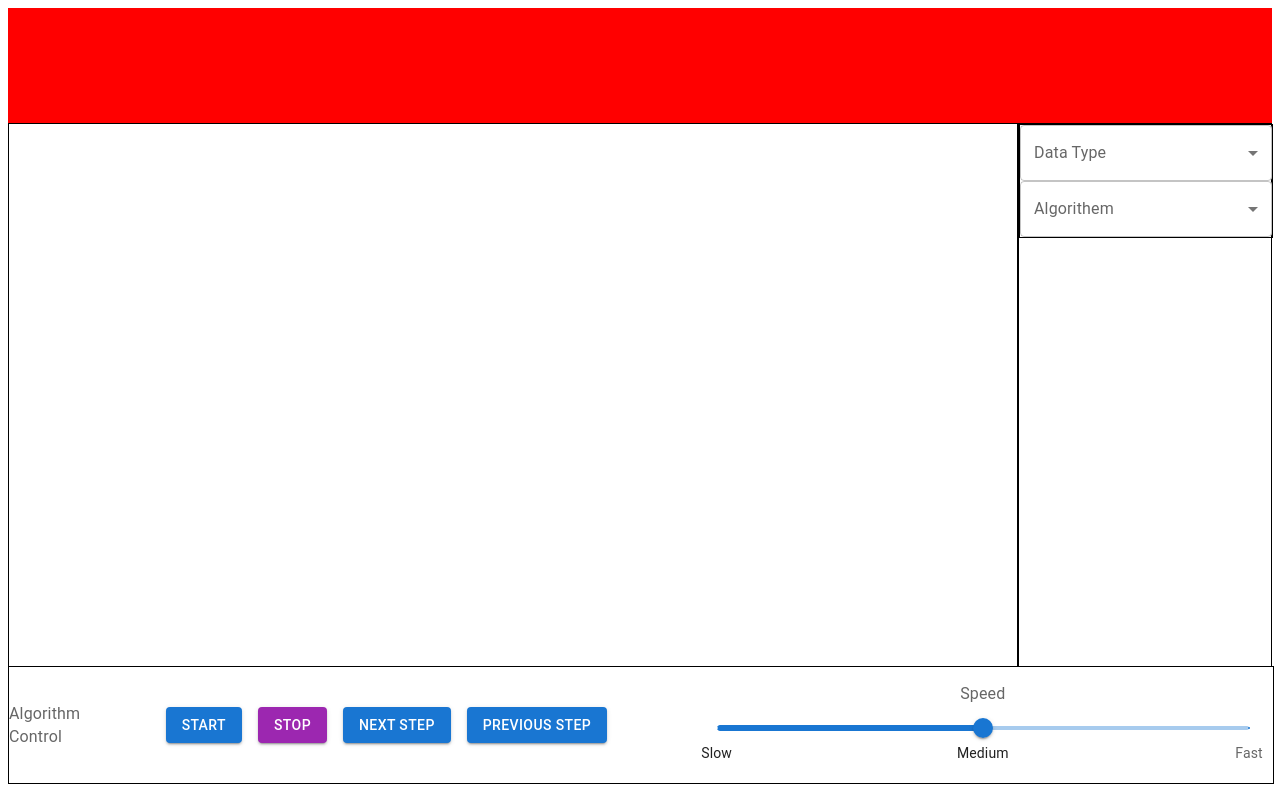
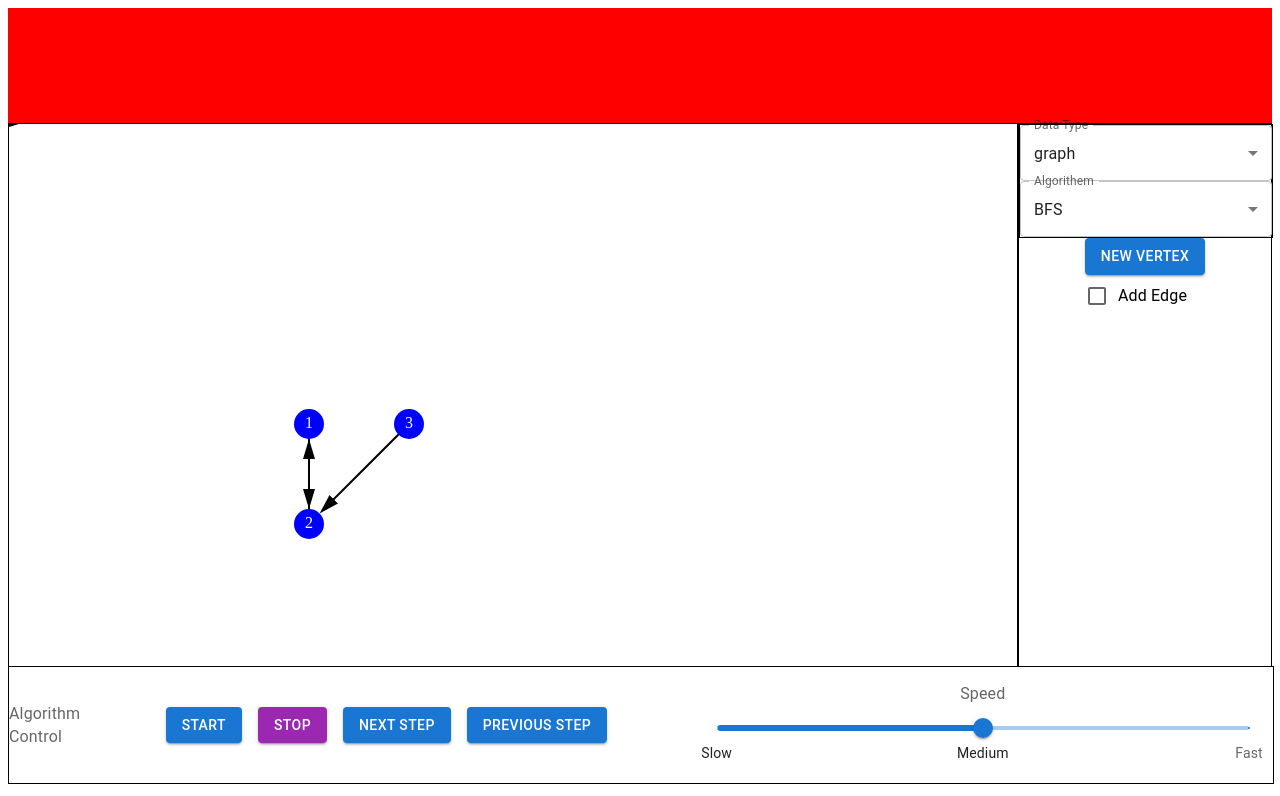
Before and after one commit to NatanProtector/algorithm-viewer, a React (Create React App) app: page / in a window 1280 px wide. Shown: the top 796 px of the page. Built offline with nearby package versions, Linux system fonts and the light colour scheme; the HTML template or start-up script is replaced by a standard one.

Commit message:
Adding context to prevent prop drilling. changing file paths.

```diff
--- a/src/Components/Graph Components/hooks/useSelect.js
+++ b/src/Components/Graph Components/hooks/useSelect.js
@@ -14,8 +14,8 @@ const useSelect = () => {
       },
     ]
 
-  const [selectDataType, setSelectDataType] = useState('');
-  const [selectAlgorithem, setSelectAlgorithem] = useState('');
+  const [selectDataType, setSelectDataType] = useState('graph');
+  const [selectAlgorithem, setSelectAlgorithem] = useState('BFS');
 
   const handleChangeToDataType = (e) => {
   if (e.target.value !== selectDataType)
--- a/src/Components/controllers/DynamicControl.js
+++ b/src/Components/controllers/DynamicDisplays/DynamicControl.js
@@ -1,18 +1,13 @@
-import GraphControlPanel from "./GraphControlPanel";
+import GraphControlPanel from "../GraphControlPanel/GraphControlPanel";
 
-const DynamicControl = ({dataType, algorithem,addVertex, addEdgeIsChecked,onAddEdgeChange,onReset}) => {
+const DynamicControl = ({dataType, algorithem}) => {
 
     switch (dataType) {
         case 'graph':
             switch (algorithem) {
                 case 'BFS':
                     return (
-                        <GraphControlPanel
-                            addVertex={addVertex}
-                            addEdgeIsChecked={addEdgeIsChecked}
-                            onAddEdgeChange={onAddEdgeChange}
-                            onReset={onReset}
-                        />
+                        <GraphControlPanel/>
                     );
                 case 'DFS':
                     return (
--- a/src/Components/controllers/DynamicDisplay.js
+++ b/src/Components/controllers/DynamicDisplays/DynamicDisplay.js
@@ -1,4 +1,4 @@
-import GraphDisplay from '../Graph Components/components/GraphDisplay'
+import GraphDisplay from '../../Graph Components/components/GraphDisplay'
 
 const DynamicDisplay = ({dataType,algorithem,x1,y1,x2,y2,graph,radius,updateVertexLocation,handleSelectVertex ,addEdgeIsChecked,addEdge}) => {
 
--- a/src/Components/controllers/GraphControlPanel.js
+++ /dev/null
@@ -1,29 +0,0 @@
-import { Button, Checkbox, FormControlLabel } from '@mui/material';
-
-const style = {
-  display: 'flex',
-  flexDirection: 'column',
-  alignItems: 'center',
-  width: '100%',
-  height: '100%'
-};
-
-const GraphControlPanel = ({ addVertex, addEdgeIsChecked, onAddEdgeChange, onReset }) => {
-  const label = { inputProps: { 'aria-label': 'Checkbox demo' } };
-
-  return (
-    <div className="control-panel" style={style}>
-      {/* Button and Checkbox */}
-      <Button variant="contained" onClick={addVertex}>
-        New Vertex
-      </Button>
-
-      <FormControlLabel
-        control={<Checkbox {...label} checked={addEdgeIsChecked} onChange={onAddEdgeChange} />}
-        label="Add Edge"
-      />
-    </div>
-  );
-};
-
-export default GraphControlPanel;
--- /dev/null
+++ b/src/Components/controllers/GraphControlPanel/GraphControlContext.js
@@ -0,0 +1,4 @@
+import { createContext } from 'react';
+
+// Create the context
+export const GraphControlContext = createContext(null);
--- /dev/null
+++ b/src/Components/controllers/GraphControlPanel/GraphControlPanel.js
@@ -0,0 +1,50 @@
+import { Button, Checkbox, FormControlLabel } from '@mui/material';
+import { GraphControlContext } from './GraphControlContext';
+import {useContext} from 'react';
+
+const style = {
+  display: 'flex',
+  flexDirection: 'column',
+  alignItems: 'center',
+  width: '100%',
+  height: '100%'
+};
+
+const GraphControlPanel = () => {
+  const label = { inputProps: { 'aria-label': 'Checkbox demo' } };
+
+  const {
+    addVertex,
+    addEdgeIsChecked,
+    toggleAddEdgeChange
+  } = useContext(GraphControlContext);
+
+  return (
+    <div className="control-panel" style={style}>
+      {/* Button and Checkbox */}
+      <Button variant="contained" onClick={addVertex}>
+        New Vertex
+      </Button>
+
+      <FormControlLabel
+        control={<Checkbox {...label} checked={addEdgeIsChecked} onChange={toggleAddEdgeChange} />}
+        label="Add Edge"
+      />
+{/*
+      <FormControlLabel
+        control={<Checkbox {...label} checked={removeEdge} onChange={removeEdgeChange} />}
+        label="Remove Edge"
+      />
+
+
+      <FormControlLabel
+        control={<Checkbox {...label} checked={removeVertex} onChange={removeVertexChange} />}
+        label="Remove Vertex"
+      /> */}
+
+
+    </div>
+  );
+};
+
+export default GraphControlPanel;
--- a/src/Components/display/AlgorithemViewerApp.js
+++ b/src/Components/display/AlgorithemViewerApp.js
@@ -3,9 +3,10 @@ import useLineDrawing from '../Graph Components/hooks/useLineDrawing';
 import useGraph from '../Graph Components/hooks/useGraph';
 import TypeSelector from '../Graph Components/components/TypeSelector';
 import useSelect from '../Graph Components/hooks/useSelect';
-import DynamicControl from '../controllers/DynamicControl';
-import DynamicDisplay from '../controllers/DynamicDisplay';
+import DynamicControl from '../controllers/DynamicDisplays/DynamicControl';
+import DynamicDisplay from '../controllers/DynamicDisplays/DynamicDisplay';
 import AlgorithemFlowControl from '../controllers/AlgorithemFlowControl';
+import { GraphControlContext } from "../controllers/GraphControlPanel/GraphControlContext";
 
 const headerStyles = {
   backgroundColor: 'red',
@@ -87,7 +88,7 @@ const AlgorithemViewerApp = () => {
     handleChangeToAlgorithem
   } = useSelect();
 
-  const handleAddEdgeSelected = (e) => {
+  const toggleAddEdgeChange = (e) => {
 
     setAddEdgeIsChecked((prevChecked) => {
       if (prevChecked) {
@@ -140,14 +141,21 @@ const AlgorithemViewerApp = () => {
           </div>
 
           <div>
-            <DynamicControl
-              algorithem={selectAlgorithem}
-              dataType={selectDataType}
-              addVertex={addVertex}
-              addEdgeIsChecked={addEdgeIsChecked}
-              onAddEdgeChange={handleAddEdgeSelected}
-              onReset={() => {console.log('reset')}}
-            />
+            <GraphControlContext.Provider
+              value={{
+                addVertex,
+                addEdgeIsChecked,
+                toggleAddEdgeChange
+              }}
+            >
+              <DynamicControl
+                algorithem={selectAlgorithem}
+                dataType={selectDataType}
+                // addVertex={addVertex}
+                // addEdgeIsChecked={addEdgeIsChecked}
+                // toggleAddEdgeChange={handleAddEdgeSelected}
+              />
+            </GraphControlContext.Provider>
           </div>
 
         </div>
```
